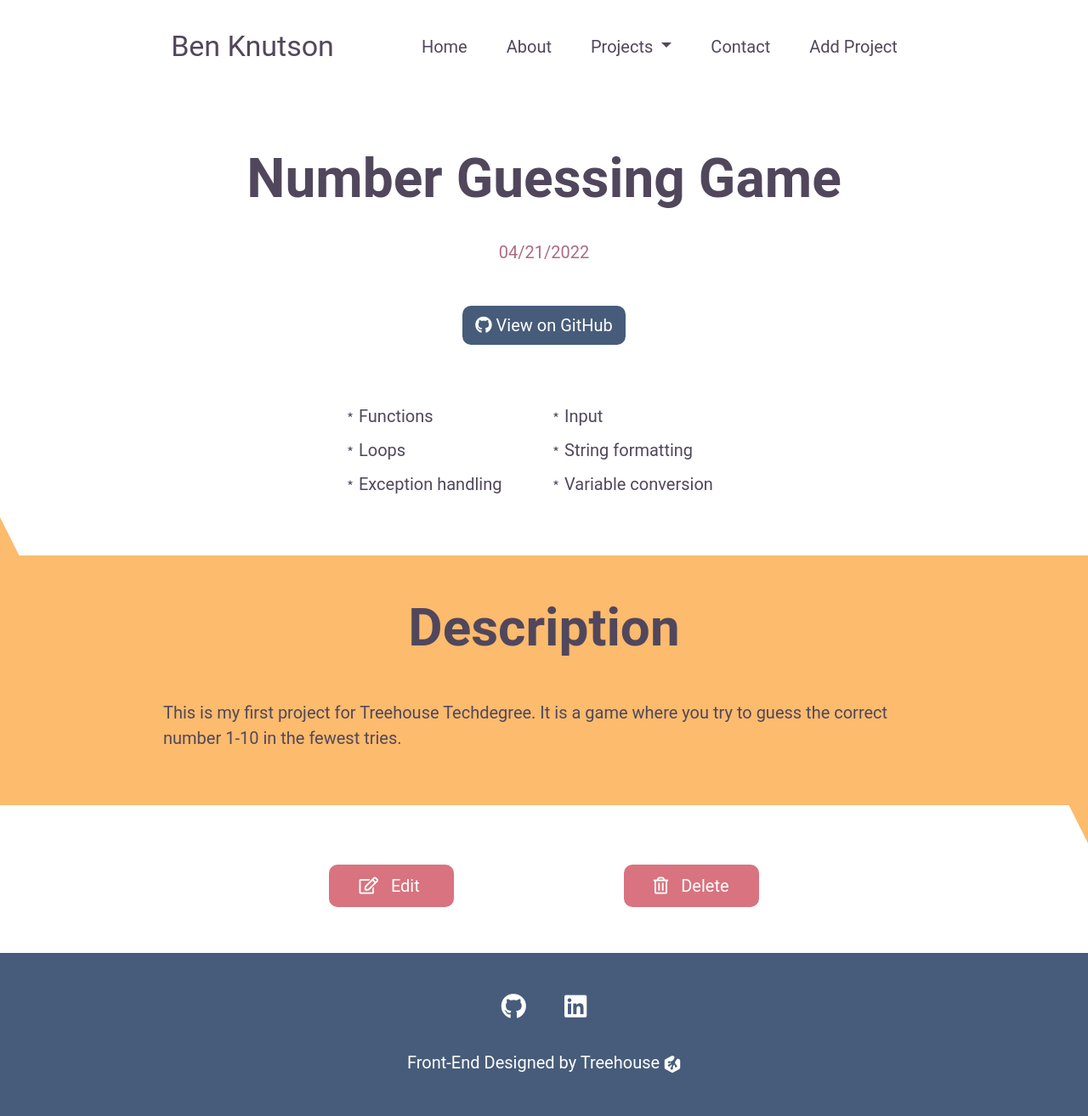
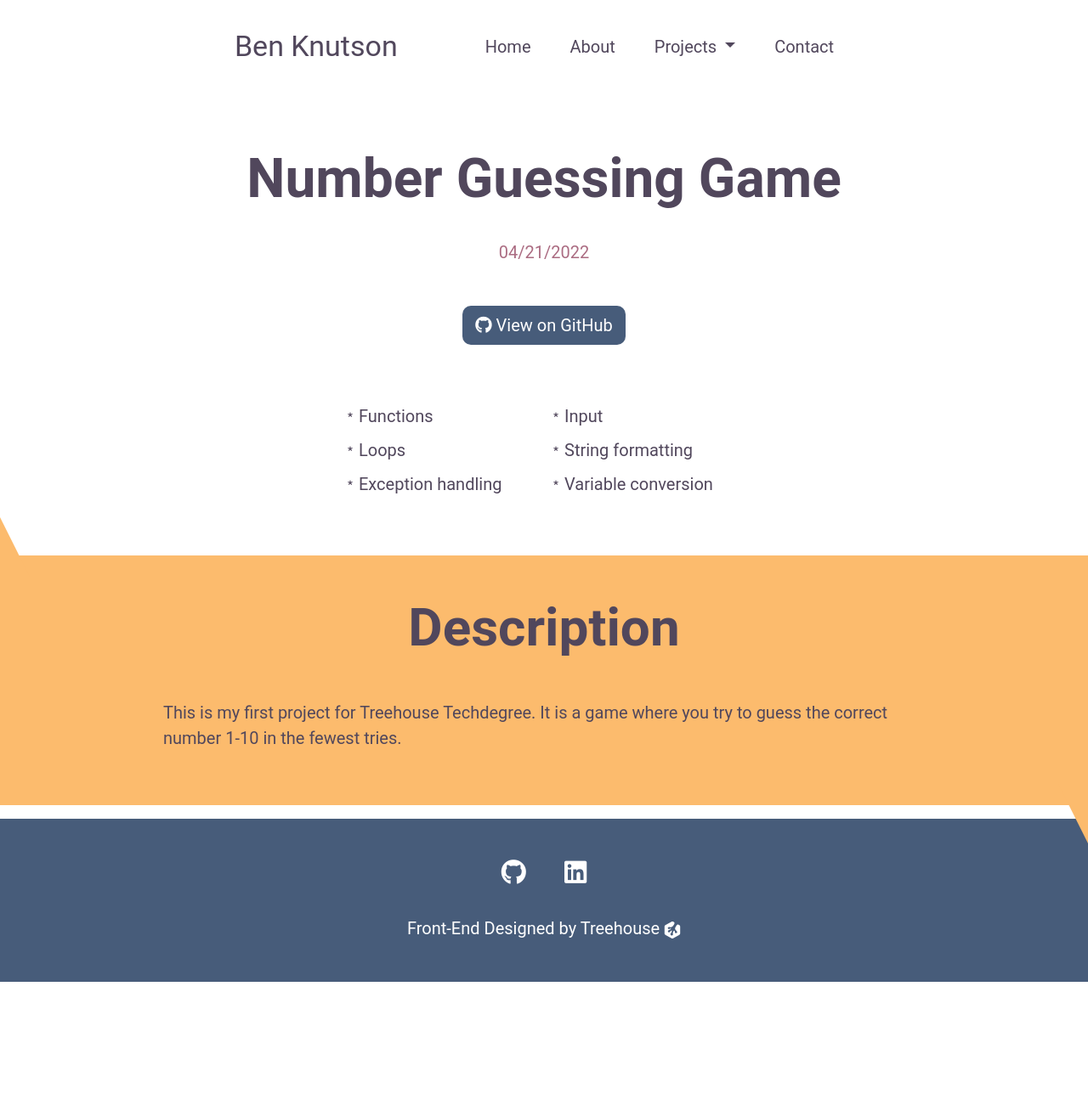
Before and after one commit to BenKnutson16/Portfolio, a Flask app: page /projects/1 in a window 1280 px wide; the page is wider, and only the part inside the window is pictured. Shown: that part at 85% size. After the commit the page ends 1156 px from the top of that part, so only its background shows below. Run offline with Flask 2, Linux system fonts and the light colour scheme; data comes from the database, SQL or seed files in the repository; both versions use the stored data as it was after the commit.

Commit message:
update for website deployment

```diff
--- a/app.py
+++ b/app.py
@@ -36,6 +36,8 @@ def new_project():
     return render_template('projectform.html', projects=projects)
 
 
+# Disabled edit and delete functionality for live website
+'''
 @app.route('/projects/<project_id>/edit', methods=['GET', 'POST'])
 def edit(project_id):
     projects = Project.query.all()
@@ -57,6 +59,7 @@ def delete(project_id):
     db.session.delete(project)
     db.session.commit()
     return redirect(url_for('index'))
+'''
 
 
 @app.route('/about')
--- a/templates/detail.html
+++ b/templates/detail.html
@@ -25,14 +25,16 @@
             </p>
             <div id="triangle6"></div>
         </section>
+        <!-- disabled edit and delete
         <section id="edit-delete">
-            <a href="{{ url_for('edit', project_id=project.id) }}">
+            <a href=" url_for('edit', project_id=project.id) ">
                 <i class="fas fa-edit"></i>
                 Edit
             </a>
-            <a href="{{ url_for('delete', project_id=project.id) }}">
+            <a href=" url_for('delete', project_id=project.id) ">
                 <i class="far fa-trash-alt"></i>
                 Delete
             </a>
         </section>
+        --->
 {% endblock %}
--- a/templates/layout.html
+++ b/templates/layout.html
@@ -39,9 +39,11 @@
                         <li class="nav-item">
                             <a class="nav-link" href="{{ url_for('index') }}#contact">Contact</a>
                         </li>
+                        <!--
                         <li class="nav-item">
                             <a class="nav-link" href="{{ url_for('new_project') }}">Add Project</a>
                         </li>
+                        -->
                         </ul>
                     </div>
                 </div>
```
Also changed, not shown: projects.db (added).
